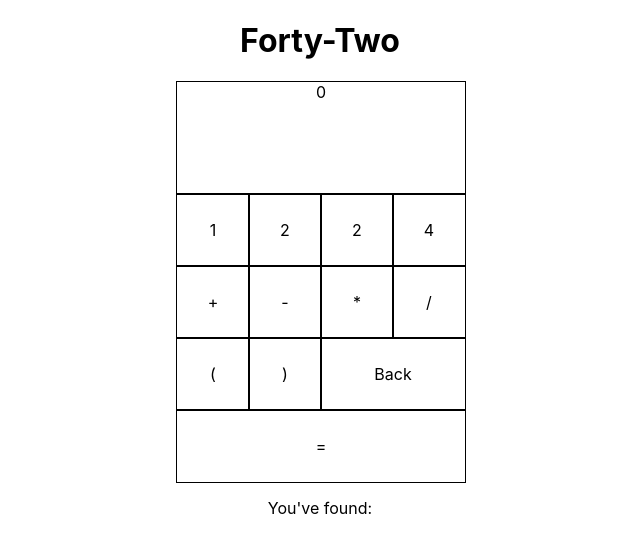
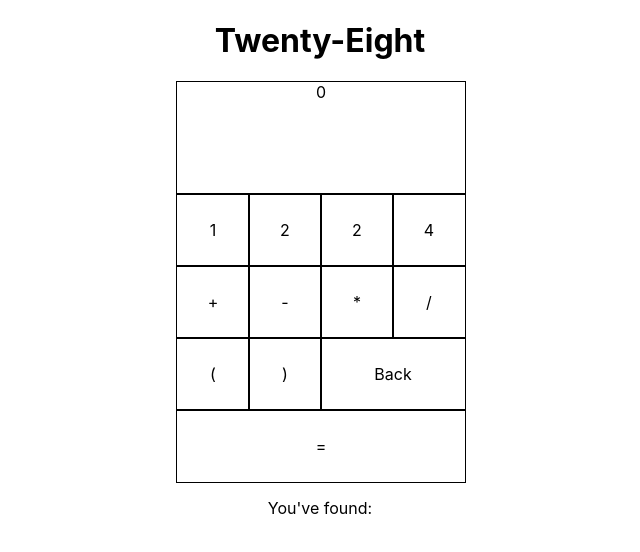
Before and after one commit to RobOwenKing/forty-two, a React (Create React App) app: page / in a window 1280 px wide. Shown: the top 552 px of the page, without its empty margins (320-960 px from the left). Built offline with nearby package versions, Linux system fonts and the light colour scheme.

Commit message:
refactor: Change name

```diff
--- a/src/App.jsx
+++ b/src/App.jsx
@@ -88,7 +88,7 @@ const App = () => {
 
   return (
     <div className="App">
-      <h1>Forty-Two</h1>
+      <h1>Twenty-Eight</h1>
       <div className="grid">
         <div className="output span-four">
           <div className="output-calculation">{currentInputStr}</div>
```
